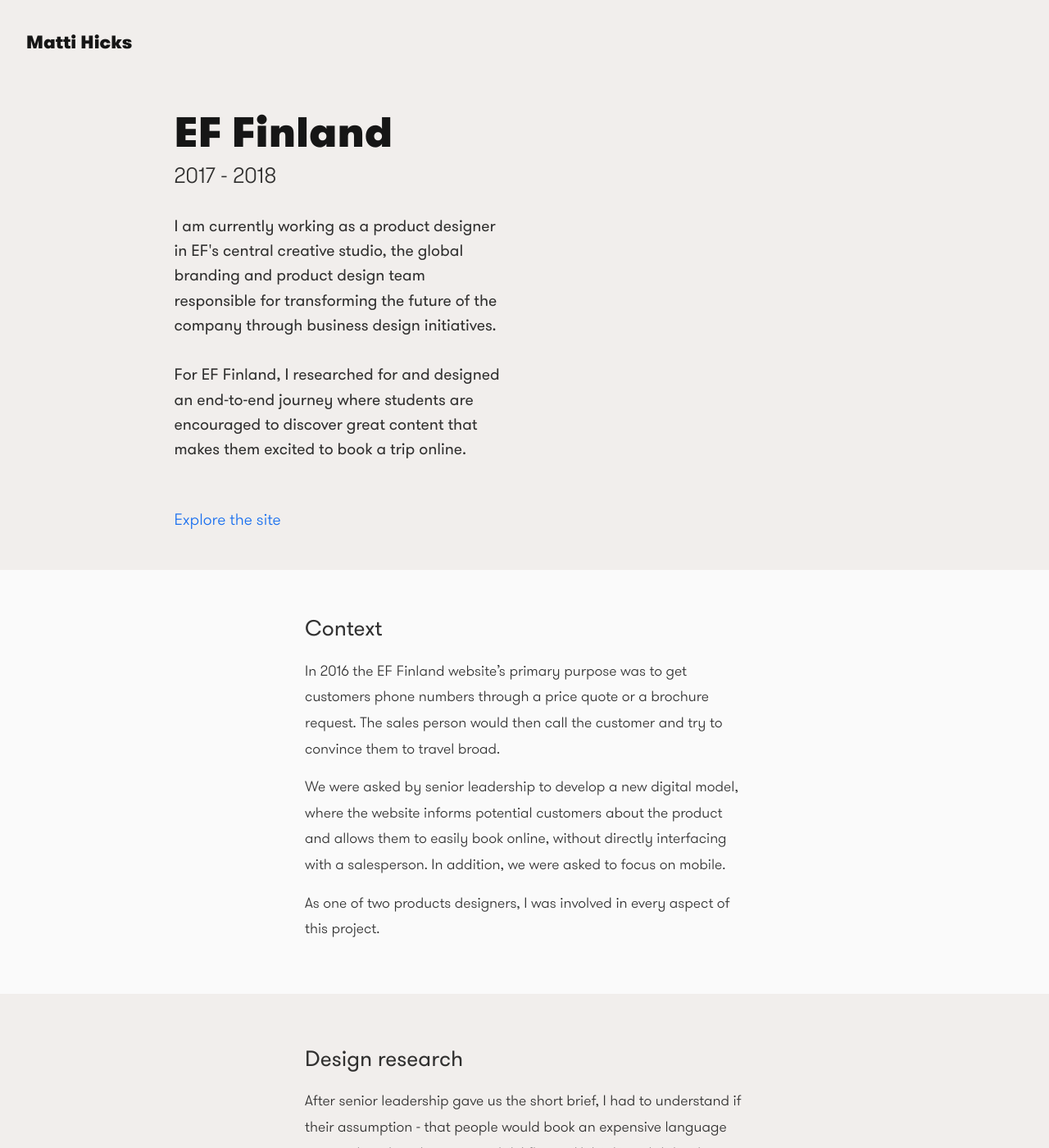
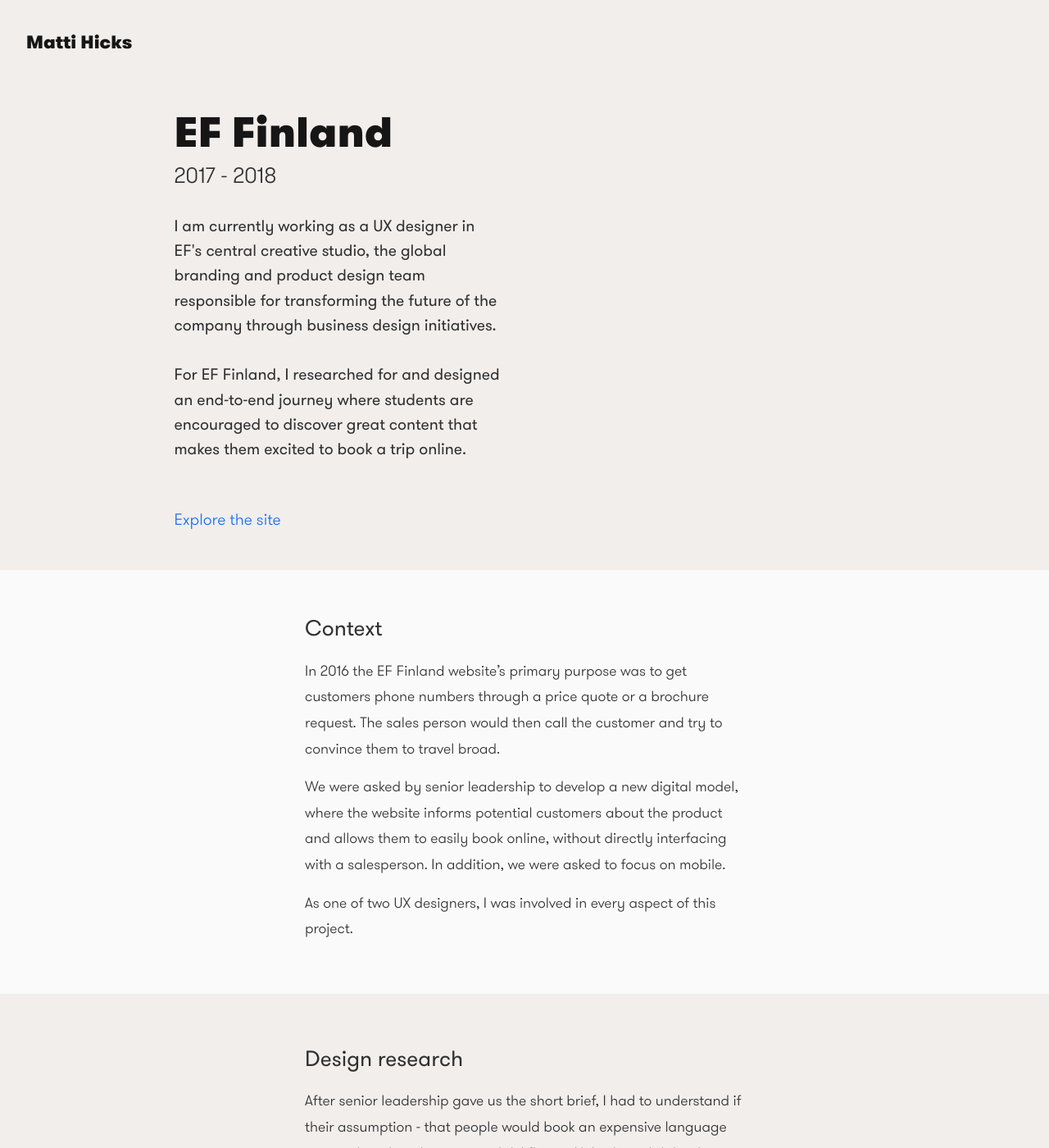
Before and after one commit to mattihicks/mattihicks, a Jekyll site: the page built from education-first.md, in a window 1280 px wide and 1400 px high. Shown: the whole window at 82% size. Built offline with Jekyll 4.4.1, drawn with Linux system fonts in a browser that asks for light colours.

Commit message:
title to UX

```diff
--- a/_config.yml
+++ b/_config.yml
@@ -16,7 +16,7 @@
 title: Matti Hicks - Designer based in Zurich
 email: mattihixx@gmail.com
 description: >- # this means to ignore newlines until "baseurl:"
-  Portfolio for Matti Hicks, product designer based in Zurich, Switzerland
+  Portfolio for Matti Hicks, UX Designer based in Zurich, Switzerland
 baseurl: "" # the subpath of your site, e.g. /blog
 url: "" # the base hostname & protocol for your site, e.g. http://example.com
 twitter_username: mattihicks
--- a/_layouts/home.html
+++ b/_layouts/home.html
@@ -11,7 +11,7 @@
         <div class="grid-display">
           <div class="row">
                 <div class="col-12 intro">Hi there! I'm Matti Hicks,
-                a product designer currently helping students discover the world.
+                a UX designer currently helping students discover the world.
               </div>
           </div>
 
@@ -24,7 +24,7 @@
       <div class="col-6">
         <div class="projectGrid">
         <h4>EF Finland</h4>
-        <p>Product Designer, facilitating the end to end customer experience through UX design, user research, prototyping, and content strategy</p>
+        <p>UX Designer, facilitating the end to end customer experience through product design, user research, prototyping, and content strategy</p>
         <p>Read about <a href="/education-first">this work</a></p>
         </div>
     </div>
--- a/education-first.md
+++ b/education-first.md
@@ -2,7 +2,7 @@
 layout: project
 title: EF Finland
 date: 2017 - 2018
-intro: I am currently working as a product designer in EF's central creative studio, the global branding and product design team responsible for transforming the future of the company through business design initiatives. </br><br/>For EF Finland, I researched for and designed an end-to-end journey where students are encouraged to discover great content that makes them excited to book a trip online.
+intro: I am currently working as a UX designer in EF's central creative studio, the global branding and product design team responsible for transforming the future of the company through business design initiatives. </br><br/>For EF Finland, I researched for and designed an end-to-end journey where students are encouraged to discover great content that makes them excited to book a trip online.
 permalink: education-first/
 ---
 
@@ -26,7 +26,7 @@ permalink: education-first/
         <h2 class="projectTitle">Context</h2>
         <p>In 2016 the EF Finland website’s primary purpose was to get customers phone numbers through a price quote or a brochure request. The sales person would then call the customer and try to convince them to travel broad.</p>
         <p>We were asked by senior leadership to develop a new digital model, where the website informs potential customers about the product and allows them to easily book online, without directly interfacing with a salesperson. In addition, we were asked to focus on mobile.</p>
-        <p>As one of two products designers, I was involved in every aspect of this project.</p>
+        <p>As one of two UX designers, I was involved in every aspect of this project.</p>
       </div>
     </div>
   </div>
```
